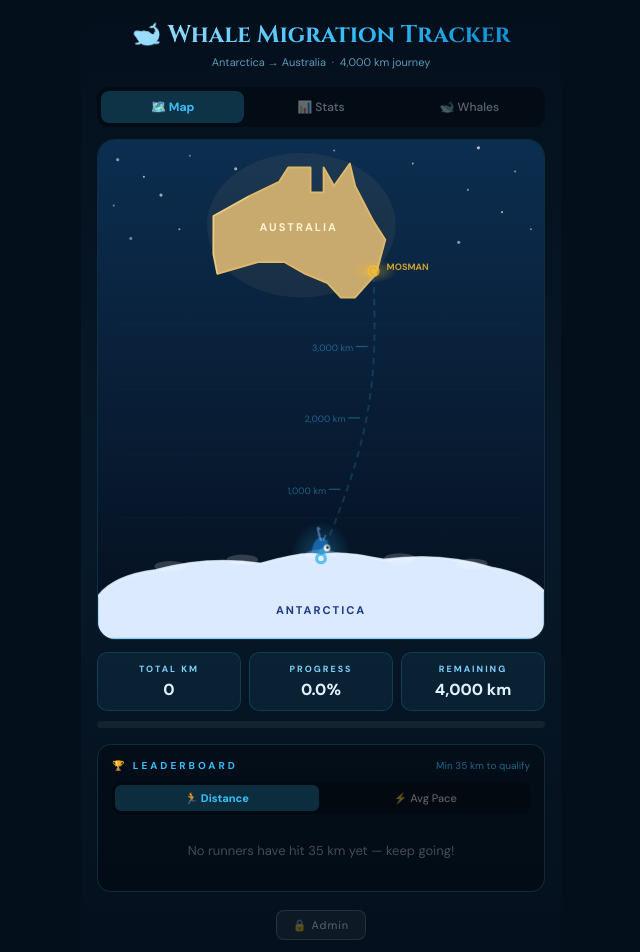
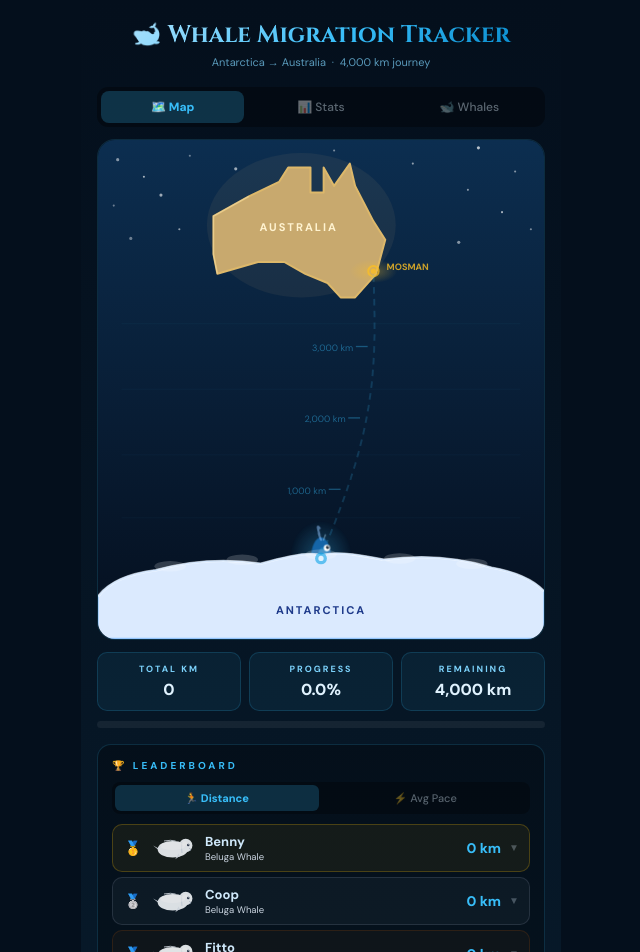
Before and after one commit to GM-Norths/Whale-tracker, a React (Vite) app: page / in a window 1280 px wide. Shown: the top 952 px of the page, without its empty margins (319-959 px from the left). Built offline with nearby package versions, Linux system fonts and the light colour scheme.

Commit message:
Update App.jsx

```diff
--- a/src/App.jsx
+++ b/src/App.jsx
@@ -639,7 +639,7 @@ export default function App() {
           <div style={{ margin:"0 16px", background:"rgba(0,0,0,0.28)", border:"1px solid rgba(56,189,248,0.17)", borderRadius:14, padding:14 }}>
             <div style={{ display:"flex", alignItems:"center", justifyContent:"space-between", marginBottom:10 }}>
               <div style={{ fontSize:10, letterSpacing:3, color:"#38bdf8", textTransform:"uppercase", fontWeight:700 }}>🏆 Leaderboard</div>
-              <div style={{ fontSize:10, color:"rgba(56,189,248,0.5)" }}>Min {MIN_LB_KM} km to qualify</div>
+              {lbMode === "pace" && <div style={{ fontSize:10, color:"rgba(56,189,248,0.5)" }}>Min {MIN_LB_KM} km to qualify</div>}
             </div>
             {/* km / pace toggle */}
             <div style={{ display:"flex", gap:5, background:"rgba(0,0,0,0.3)", borderRadius:8, padding:3, marginBottom:10 }}>
@@ -649,12 +649,12 @@ export default function App() {
                 </button>
               ))}
             </div>
-            {lbList.length === 0 ? (
-              <div style={{ color:"rgba(224,242,254,0.28)", fontSize:13, textAlign:"center", padding:"18px 0" }}>No runners have hit {MIN_LB_KM} km yet — keep going!</div>
+            {memberList.length === 0 ? (
+              <div style={{ color:"rgba(224,242,254,0.28)", fontSize:13, textAlign:"center", padding:"18px 0" }}>No runners yet — log the first km!</div>
             ) : (() => {
               const displayList = lbMode === "pace"
                 ? [...lbList].filter(([,v])=>v.paceKm>0).sort((a,b)=>(a[1].paceTotal/a[1].paceKm)-(b[1].paceTotal/b[1].paceKm))
-                : lbList;
+                : memberList;
               const paceListFull = [...lbList].filter(([,v])=>v.paceKm>0).sort((a,b)=>(a[1].paceTotal/a[1].paceKm)-(b[1].paceTotal/b[1].paceKm));
               return (<>
                 {displayList.map(([n,v],i)=>{
@@ -717,8 +717,8 @@ export default function App() {
                     {lbList.length - paceListFull.length} qualified runner{lbList.length-paceListFull.length!==1?"s":""} without pace data not shown
                   </div>
                 )}
-                {/* Runners not yet qualified */}
-                {memberList.filter(([,v])=>(v.km||0)<MIN_LB_KM).length > 0 && (
+                {/* Runners not yet qualified — only show in pace mode */}
+                {lbMode === "pace" && memberList.filter(([,v])=>(v.km||0)<MIN_LB_KM).length > 0 && (
                   <div style={{ marginTop:10, paddingTop:9, borderTop:"1px solid rgba(255,255,255,0.06)" }}>
                     <div style={{ fontSize:9, color:"rgba(224,242,254,0.25)", letterSpacing:2, textTransform:"uppercase", marginBottom:7 }}>Working towards {MIN_LB_KM} km</div>
                     {memberList.filter(([,v])=>(v.km||0)<MIN_LB_KM).map(([n,v])=>{
```
